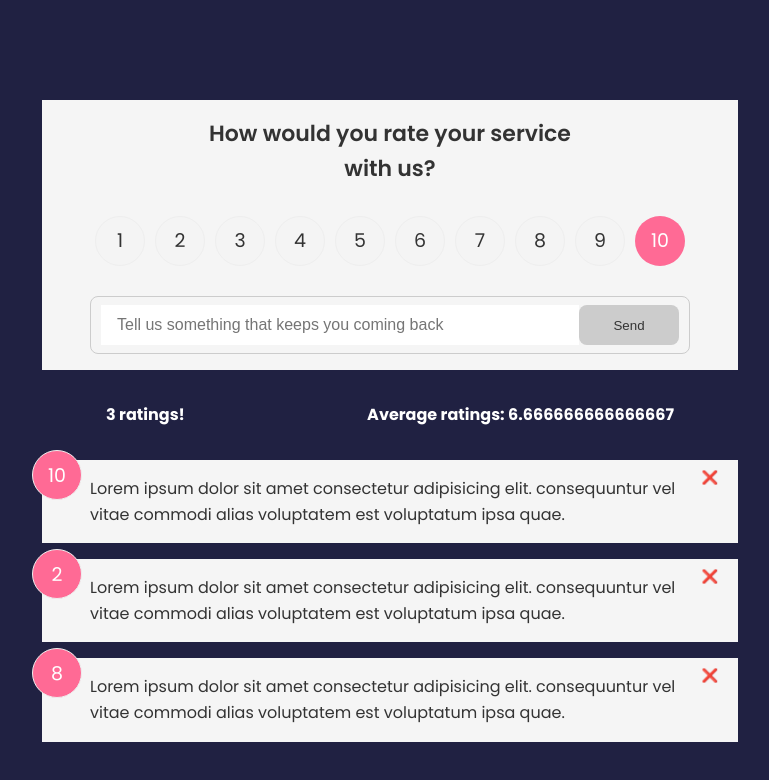
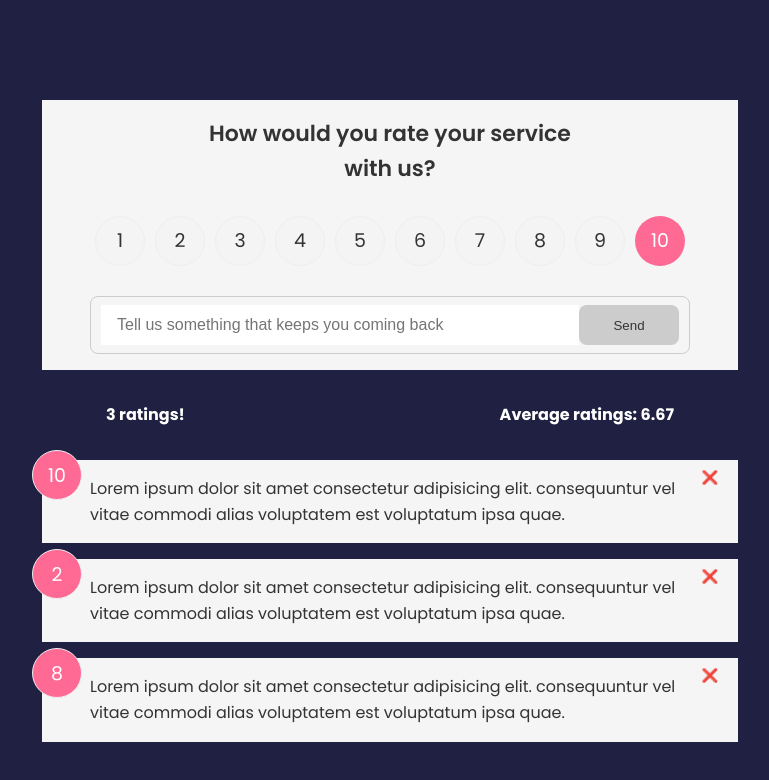
Before and after one commit to SinisaVukmirovic/Svelte-Crash-Course-2021, a Svelte app: page / in a window 1280 px wide. Shown: the top 780 px of the page, without its empty margins (250-1019 px from the left). Built offline with nearby package versions, Linux system fonts and the light colour scheme.

Commit message:
Rounded average on 2 digits and finished project

```diff
--- a/src/components/FeedbackStats.svelte
+++ b/src/components/FeedbackStats.svelte
@@ -11,7 +11,7 @@
 
 <div class="feedback-ratings">
     <h4>{count} {count === 1 ? 'rating!' : 'ratings!'}</h4>
-    <h4>Average ratings: {average}</h4>
+    <h4>Average ratings: {average.toFixed(2)}</h4>
 </div>
 
 <style>
```
